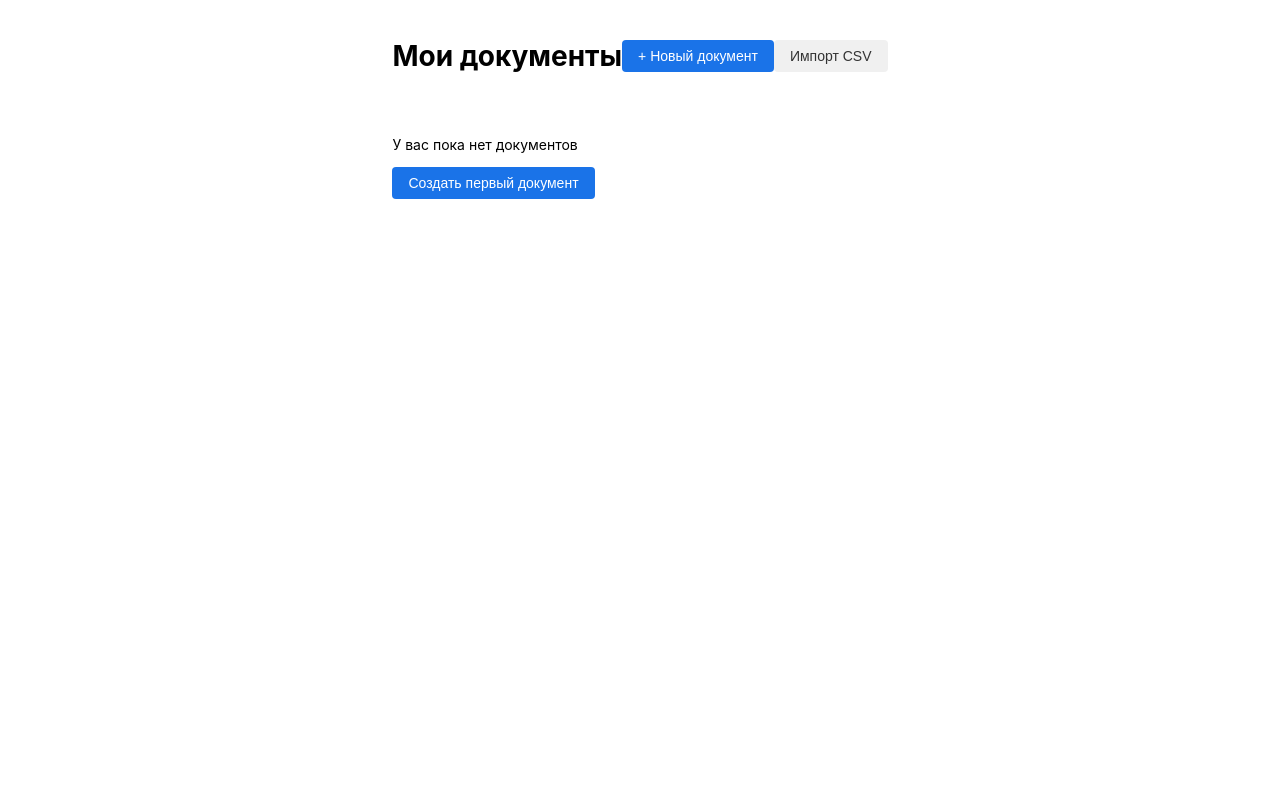
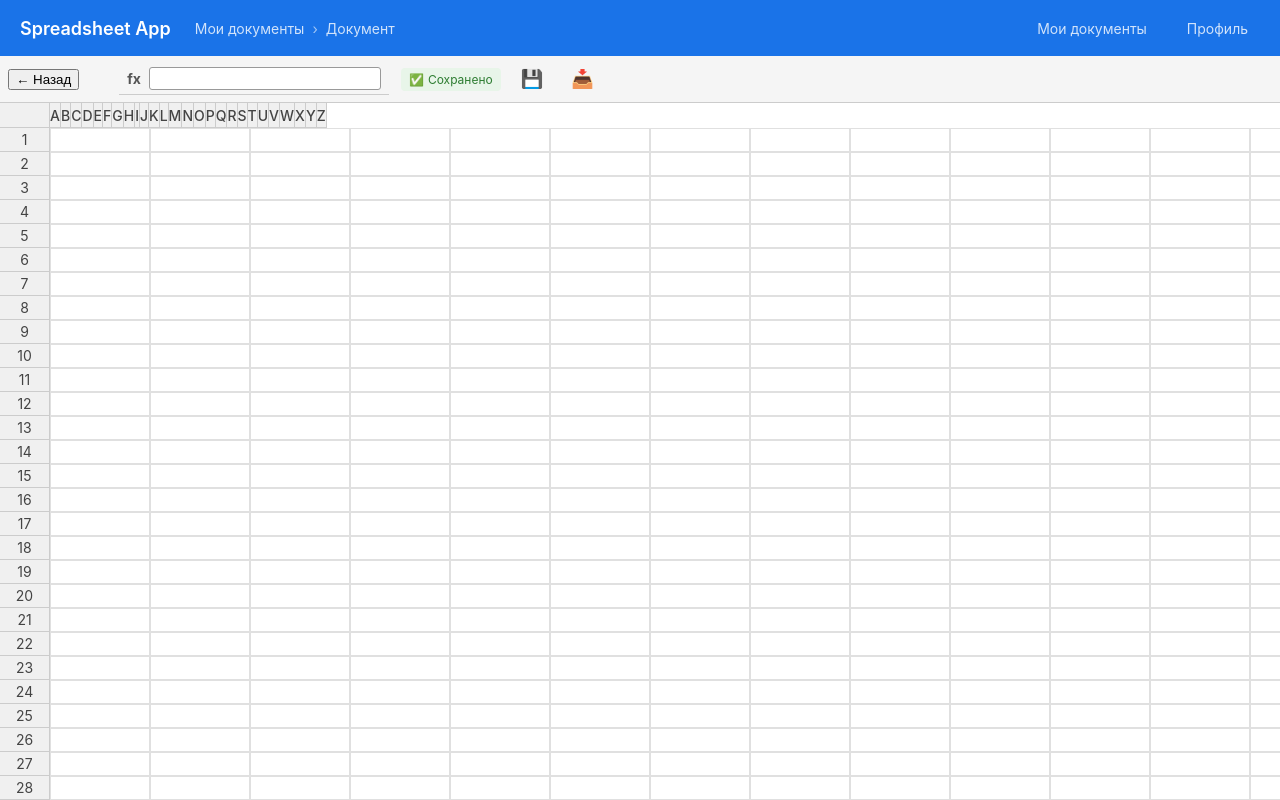
Before and after one commit to razrabbesezdav-art/visual_programming-final-project, a React (Vite) app in the folder spreadsheet-app/: page /documents/1 in a window 1280 px wide. Built offline with nearby package versions, Linux system fonts and the light colour scheme.

Commit message:
Выполнен пункт 4

```diff
--- a/spreadsheet-app/src/App.tsx
+++ b/spreadsheet-app/src/App.tsx
@@ -1,24 +1,55 @@
-import React, { useState } from 'react'
-import { Dashboard } from './components/Dashboard/Dashboard'
-import { Spreadsheet } from './components/Spreadsheet'
+import React from 'react';
+import { createBrowserRouter, RouterProvider, Navigate } from 'react-router-dom';
+import { AppLayout } from '@/components/Layout/AppLayout';
+import { ProtectedRoute } from '@/components/Auth/ProtectedRoute';
+import { DashboardPage } from '@/pages/DashboardPage';
+import { SpreadsheetPage } from '@/pages/SpreadsheetPage';
+import { ProfilePage } from '@/pages/ProfilePage';
+import { NotFoundPage } from '@/pages/NotFoundPage';
+
+const router = createBrowserRouter([
+  {
+    path: '/',
+    element: <AppLayout />,
+    children: [
+      {
+        index: true,
+        element: <Navigate to="/dashboard" replace />,
+      },
+      {
+        path: 'dashboard',
+        element: (
+          <ProtectedRoute>
+            <DashboardPage />
+          </ProtectedRoute>
+        ),
+      },
+      {
+        path: 'documents/:documentId',
+        element: (
+          <ProtectedRoute>
+            <SpreadsheetPage />
+          </ProtectedRoute>
+        ),
+      },
+      {
+        path: 'profile',
+        element: (
+          <ProtectedRoute>
+            <ProfilePage />
+          </ProtectedRoute>
+        ),
+      },
+      {
+        path: '*',
+        element: <NotFoundPage />,
+      },
+    ],
+  },
+]);
 
 const App: React.FC = () => {
-  const [currentDocumentId, setCurrentDocumentId] = useState<string | null>(
-    null
-  )
+  return <RouterProvider router={router} />;
+};
 
-  return (
-    <div className="app">
-      {currentDocumentId ? (
-        <Spreadsheet
-          documentId={currentDocumentId}
-          onBack={() => setCurrentDocumentId(null)}
-        />
-      ) : (
-        <Dashboard onOpenDocument={setCurrentDocumentId} />
-      )}
-    </div>
-  )
-}
-
-export default App
+export default App;
--- /dev/null
+++ b/spreadsheet-app/src/components/Auth/ProtectedRoute.tsx
@@ -0,0 +1,19 @@
+import React from 'react';
+import { Navigate, useLocation } from 'react-router-dom';
+import { useAppSelector } from '@/store/hooks';
+
+interface ProtectedRouteProps {
+  children: React.ReactNode;
+}
+
+export const ProtectedRoute: React.FC<ProtectedRouteProps> = ({ children }) => {
+  const { isAuthenticated } = useAppSelector(state => state.auth);
+  const location = useLocation();
+
+  if (!isAuthenticated) {
+    // Пока используем mock, но готовим для реальной авторизации
+    return <Navigate to="/login" state={{ from: location }} replace />;
+  }
+
+  return <>{children}</>;
+};
--- /dev/null
+++ b/spreadsheet-app/src/components/Layout/AppLayout.css
@@ -0,0 +1,118 @@
+.app-layout {
+  display: flex;
+  flex-direction: column;
+  height: 100vh;
+  overflow: hidden;
+}
+
+.app-header {
+  display: flex;
+  justify-content: space-between;
+  align-items: center;
+  padding: 0 20px;
+  height: 56px;
+  background: #1a73e8;
+  color: white;
+  flex-shrink: 0;
+}
+
+.header-left {
+  display: flex;
+  align-items: center;
+  gap: 24px;
+}
+
+.logo {
+  color: white;
+  text-decoration: none;
+  font-size: 18px;
+  font-weight: 600;
+}
+
+.logo:hover {
+  text-decoration: underline;
+}
+
+.breadcrumbs {
+  display: flex;
+  align-items: center;
+  gap: 8px;
+  font-size: 14px;
+}
+
+.breadcrumb-link {
+  color: rgba(255, 255, 255, 0.8);
+  text-decoration: none;
+}
+
+.breadcrumb-link:hover {
+  color: white;
+  text-decoration: underline;
+}
+
+.breadcrumb-separator {
+  color: rgba(255, 255, 255, 0.6);
+}
+
+.header-nav {
+  display: flex;
+  gap: 16px;
+}
+
+.header-nav a {
+  color: rgba(255, 255, 255, 0.8);
+  text-decoration: none;
+  padding: 8px 12px;
+  border-radius: 4px;
+  transition: background 0.2s;
+}
+
+.header-nav a:hover {
+  background: rgba(255, 255, 255, 0.1);
+}
+
+.header-nav a.active {
+  background: rgba(255, 255, 255, 0.2);
+  color: white;
+}
+
+.app-content {
+  flex: 1;
+  overflow: hidden;
+}
+
+/* NotFound styles */
+.not-found-page {
+  display: flex;
+  flex-direction: column;
+  align-items: center;
+  justify-content: center;
+  height: 100%;
+  text-align: center;
+}
+
+.not-found-page h1 {
+  font-size: 48px;
+  color: #1a73e8;
+  margin-bottom: 16px;
+}
+
+.not-found-page p {
+  color: #666;
+  margin-bottom: 24px;
+}
+
+/* Profile styles */
+.profile-page {
+  padding: 40px;
+  max-width: 600px;
+  margin: 0 auto;
+}
+
+.profile-info {
+  background: white;
+  border: 1px solid #e0e0e0;
+  border-radius: 8px;
+  padding: 20px;
+  margin-top: 20px;
+}
--- /dev/null
+++ b/spreadsheet-app/src/components/Layout/AppLayout.tsx
@@ -0,0 +1,39 @@
+import React from 'react';
+import { Outlet, Link, useLocation } from 'react-router-dom';
+import { Breadcrumbs } from './Breadcrumbs';
+import './AppLayout.css';
+
+export const AppLayout: React.FC = () => {
+  const location = useLocation();
+
+  return (
+    <div className="app-layout">
+      <header className="app-header">
+        <div className="header-left">
+          <Link to="/dashboard" className="logo">
+            Spreadsheet App
+          </Link>
+          <Breadcrumbs />
+        </div>
+        <nav className="header-nav">
+          <Link
+            to="/dashboard"
+            className={location.pathname === '/dashboard' ? 'active' : ''}
+          >
+            Мои документы
+          </Link>
+          <Link
+            to="/profile"
+            className={location.pathname === '/profile' ? 'active' : ''}
+          >
+            Профиль
+          </Link>
+        </nav>
+      </header>
+
+      <main className="app-content">
+        <Outlet />
+      </main>
+    </div>
+  );
+};
--- /dev/null
+++ b/spreadsheet-app/src/components/Layout/Breadcrumbs.tsx
@@ -0,0 +1,52 @@
+import React, { useEffect, useState } from 'react';
+import { Link, useLocation, useParams } from 'react-router-dom';
+import { useAppSelector } from '@/store/hooks';
+import { documentsApi } from '@/api/documents';
+
+export const Breadcrumbs: React.FC = () => {
+  const location = useLocation();
+  const { documentId } = useParams<{ documentId: string }>();
+  const [documentName, setDocumentName] = useState<string>('');
+  const documents = useAppSelector(state => state.documents.list);
+
+  useEffect(() => {
+    if (documentId) {
+      const doc = documents.find(d => d.id === documentId);
+      if (doc) {
+        setDocumentName(doc.name);
+      } else {
+        documentsApi.get(documentId)
+          .then(doc => setDocumentName(doc.name))
+          .catch(() => setDocumentName('Документ'));
+      }
+    }
+  }, [documentId, documents]);
+
+  const breadcrumbs = [
+    { path: '/dashboard', label: 'Мои документы', show: true }
+  ];
+
+  if (documentId && documentName) {
+    breadcrumbs.push({
+      path: `/documents/${documentId}`,
+      label: documentName,
+      show: true
+    });
+  }
+
+  return (
+    <div className="breadcrumbs">
+      {breadcrumbs
+        .filter(b => b.show)
+        .map((crumb, index, arr) => (
+          <React.Fragment key={crumb.path}>
+            {index > 0 && <span className="breadcrumb-separator">›</span>}
+            <Link to={crumb.path} className="breadcrumb-link">
+              {crumb.label}
+            </Link>
+          </React.Fragment>
+        ))
+      }
+    </div>
+  );
+};
--- /dev/null
+++ b/spreadsheet-app/src/hooks/useNavigationBlocker.ts
@@ -0,0 +1,27 @@
+import { useCallback, useEffect } from 'react';
+import { useBlocker } from 'react-router-dom';
+import { useAppSelector } from '@/store/hooks';
+
+export function useNavigationBlocker() {
+  const hasUnsavedChanges = useAppSelector(
+    state => state.ui.hasUnsavedChanges
+  );
+
+  const blocker = useBlocker(hasUnsavedChanges);
+
+  useEffect(() => {
+    if (blocker.state === 'blocked') {
+      const shouldLeave = window.confirm(
+        'У вас есть несохранённые изменения. Вы действительно хотите уйти?'
+      );
+
+      if (shouldLeave) {
+        blocker.proceed();
+      } else {
+        blocker.reset();
+      }
+    }
+  }, [blocker]);
+
+  return blocker;
+}
--- /dev/null
+++ b/spreadsheet-app/src/pages/DashboardPage.tsx
@@ -0,0 +1,13 @@
+import React from 'react';
+import { Dashboard } from '@/components/Dashboard/Dashboard';
+import { useNavigate } from 'react-router-dom';
+
+export const DashboardPage: React.FC = () => {
+  const navigate = useNavigate();
+
+  const handleOpenDocument = (id: string) => {
+    navigate(`/documents/${id}`);
+  };
+
+  return <Dashboard onOpenDocument={handleOpenDocument} />;
+};
--- /dev/null
+++ b/spreadsheet-app/src/pages/NotFoundPage.tsx
@@ -0,0 +1,14 @@
+import React from 'react';
+import { Link } from 'react-router-dom';
+
+export const NotFoundPage: React.FC = () => {
+  return (
+    <div className="not-found-page">
+      <h1>404 - Страница не найдена</h1>
+      <p>Запрашиваемая страница не существует или была удалена.</p>
+      <Link to="/dashboard" className="btn btn-primary">
+        Вернуться к документам
+      </Link>
+    </div>
+  );
+};
--- /dev/null
+++ b/spreadsheet-app/src/pages/ProfilePage.tsx
@@ -0,0 +1,16 @@
+import React from 'react';
+import { useAppSelector } from '@/store/hooks';
+
+export const ProfilePage: React.FC = () => {
+  const user = useAppSelector(state => state.auth);
+
+  return (
+    <div className="profile-page">
+      <h1>Профиль пользователя</h1>
+      <div className="profile-info">
+        <p>User ID: {user.userId}</p>
+        <p>Статус: {user.isAuthenticated ? 'Авторизован' : 'Не авторизован'}</p>
+      </div>
+    </div>
+  );
+};
--- /dev/null
+++ b/spreadsheet-app/src/pages/SpreadsheetPage.tsx
@@ -0,0 +1,37 @@
+import React, { useEffect } from 'react';
+import { useParams, useNavigate } from 'react-router-dom';
+import { Spreadsheet } from '@/components/Spreadsheet';
+import { useAppSelector } from '@/store/hooks';
+import { useNavigationBlocker } from '@/hooks/useNavigationBlocker';
+import { documentsApi } from '@/api/documents';
+
+export const SpreadsheetPage: React.FC = () => {
+  const { documentId } = useParams<{ documentId: string }>();
+  const navigate = useNavigate();
+  const documents = useAppSelector(state => state.documents.list);
+
+  // Блокировка ухода при несохраненных изменениях
+  useNavigationBlocker();
+
+  useEffect(() => {
+    if (documentId && documents.length > 0) {
+      const exists = documents.some(doc => doc.id === documentId);
+      if (!exists) {
+        documentsApi.get(documentId).catch(() => {
+          navigate('/404', { replace: true });
+        });
+      }
+    }
+  }, [documentId, documents, navigate]);
+
+  const handleBack = () => {
+    navigate('/dashboard');
+  };
+
+  return (
+    <Spreadsheet
+      documentId={documentId || null}
+      onBack={handleBack}
+    />
+  );
+};
```
Also changed, not shown: spreadsheet-app/package.json (+6 -5 lines), spreadsheet-app/src/main.tsx (+0 -12 lines), 2 other files (tests, documents, lock files or other folders).
